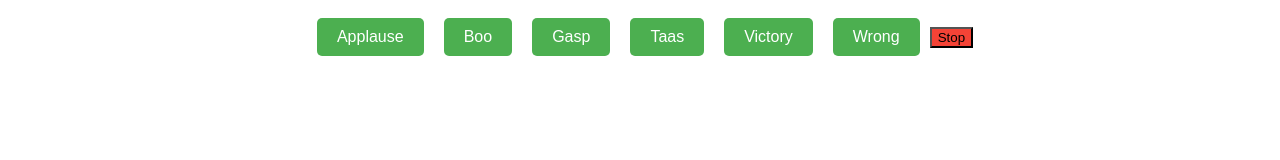
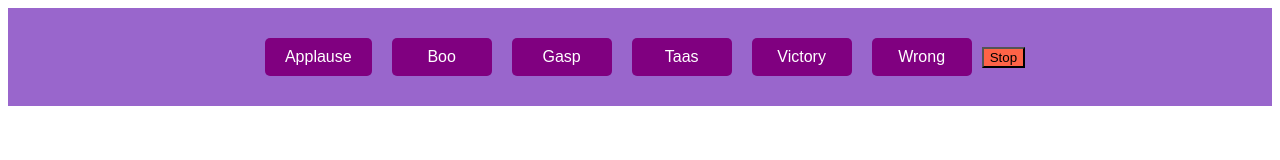
Before and after one commit to acciojob/Soundbar-DachepallySahithi, a website: page main.html in a window 1280 px wide. Drawn offline with Linux system fonts and the light colour scheme.

Commit message:
created a submission

```diff
--- a/main.html
+++ b/main.html
@@ -3,6 +3,7 @@
 <html>
 
 <head>
+	<title>Soundbar</title>
 	<link rel="stylesheet" href="styles.css">
 </head>
 
--- a/script.js
+++ b/script.js
@@ -14,6 +14,6 @@ function playSound(soundName) {
 function stopSound() {
   for (const sound in sounds) {
     sounds[sound].pause();
-    sounds[sound].currentTime = 0; // Reset to the beginning
+    sounds[sound].currentTime = 0;
   }
 }
--- a/styles.css
+++ b/styles.css
@@ -1,7 +1,10 @@
 #buttons {
   display: flex;
-  justify-content: center;
-  align-items: center;
+  justify-content: center; /* Center buttons horizontally */
+  align-items: center; /* Center buttons vertically */
+  flex-wrap: wrap; /* Allow buttons to wrap to the next line if needed */
+  background-color: #9966cc; /* Set background color to purple */
+  padding: 20px; /* Add padding around the buttons */
 }
 
 .btn {
@@ -9,12 +12,13 @@
   padding: 10px 20px;
   border: none;
   border-radius: 5px;
-  background-color: #4CAF50;
+  background-color: #800080; /* Darker purple for buttons */
   color: white;
   font-size: 16px;
   cursor: pointer;
+  flex-basis: 100px; /* Set a minimum width for each button */
 }
 
 .stop {
-  background-color: #f44336;
+  background-color: #ff6347; /* Orange for stop button */
 }
```
Lines whose indentation alone changed are shown as unchanged.
